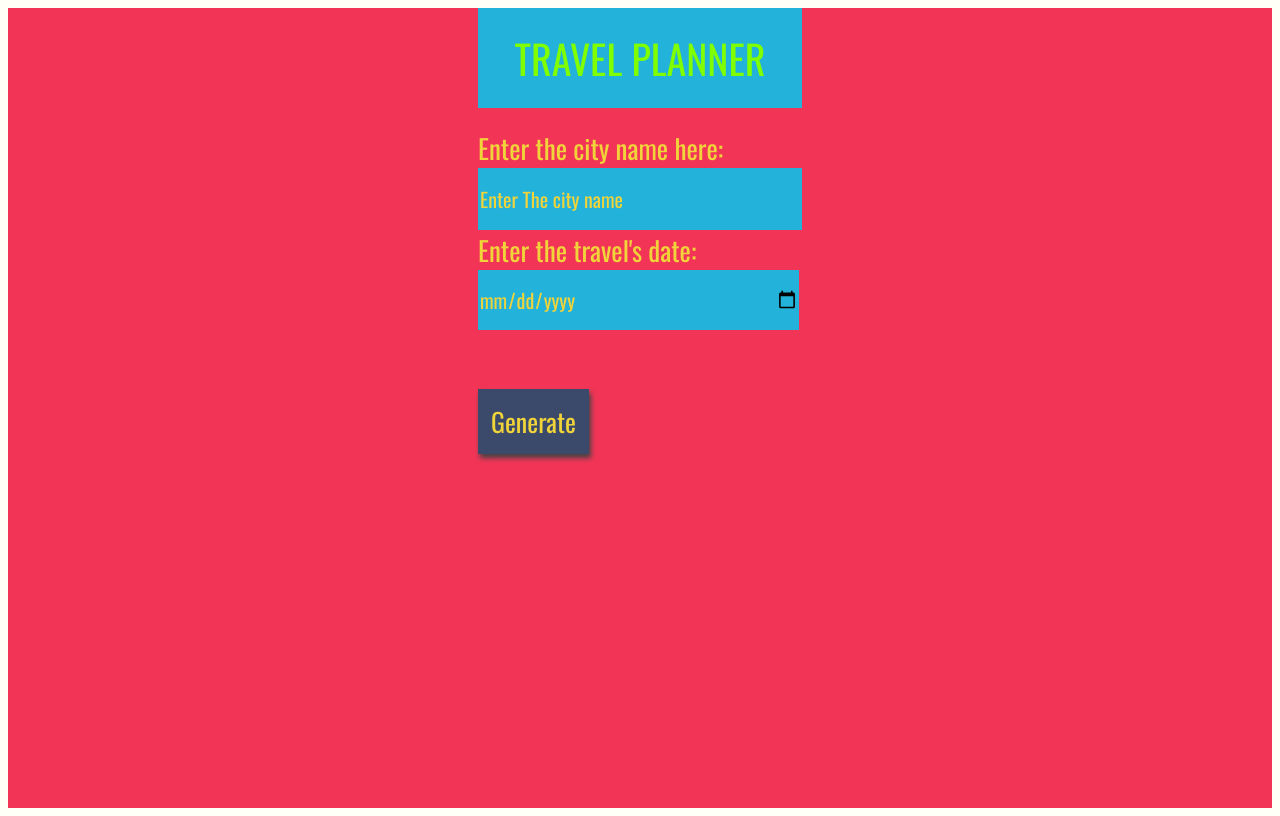
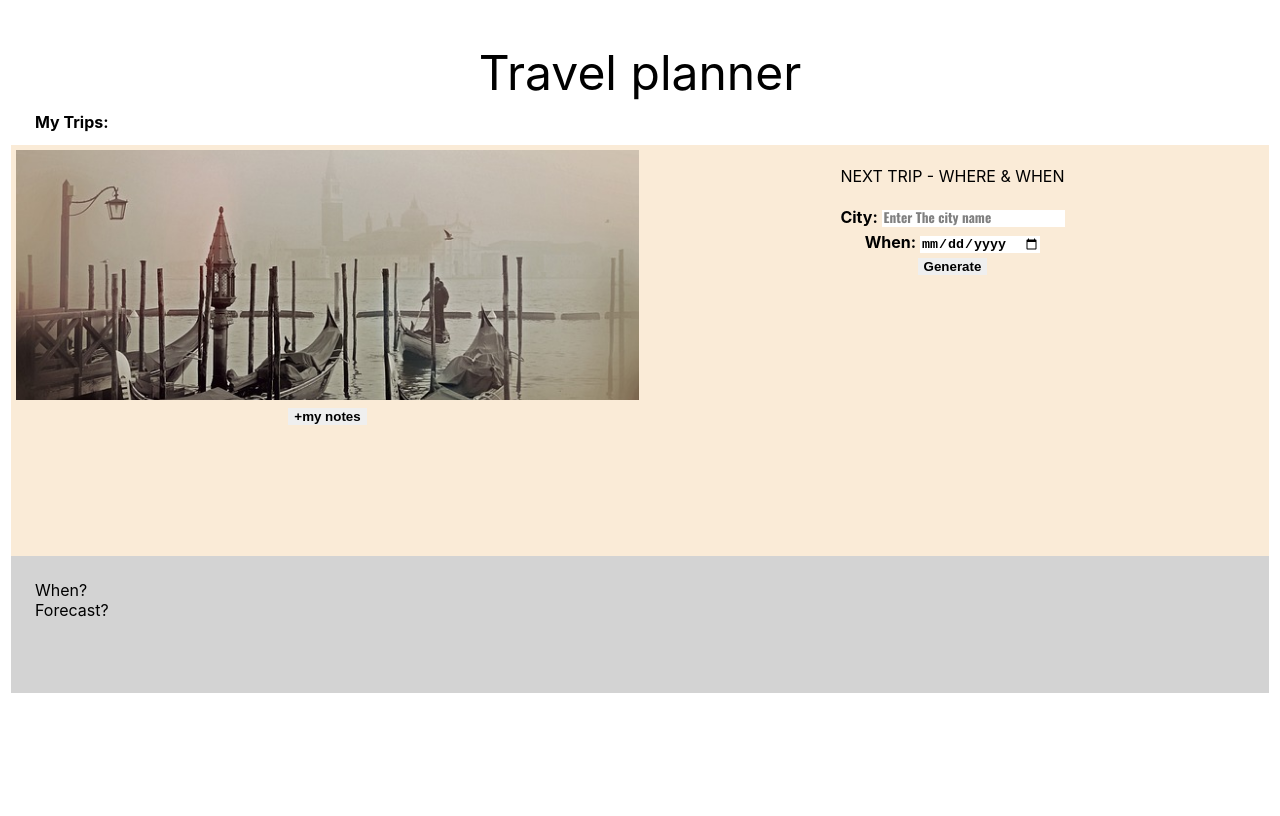
Before and after one commit to MarceloMSilveira/CAPSTONE_FINAL, a website built with webpack: page src/client/views/index.html in a window 1280 px wide. Built offline with nearby package versions, Linux system fonts and the light colour scheme; a web font is replaced by a local one.

Commit message:
setup new design

```diff
--- a/src/client/styles/style.scss
+++ b/src/client/styles/style.scss
@@ -1,100 +1,93 @@
-body{
-    background: #fffff8;
+body {
     font-family: -apple-system, BlinkMacSystemFont, sans-serif;
 }
 
-#app{
+label, input, button{
+    font-weight: bold;
+    border: none;
+}
+.wholeApp{
+    margin: 3px;
     display: grid;
-    grid-auto-rows: minmax(50px, auto);
-    /* grid-template-columns:  */
-    height:100vh;
-    background: #f23557;
-    color: #f0d43a;
-    justify-content: center;
-    grid-gap: 1em;
-    font-size: 20px;
-    font-family: 'Oswald', sans-serif;
+    grid-template-rows: minmax(10vh,1fr) minmax(50vh,3fr) minmax(15vh,1fr);
+    grid-template-areas:
+    "header",
+    "main",
+    "botton"
+    ;
 }
 
-.holder{
-
+.main{
+    background-color: antiquewhite;
+    grid-area: "main";
+    padding: 5px;
+    display: grid;
+    grid-template-columns: 1fr;
+    gap: 2px;
+    flex-wrap: wrap;
+    grid-template-areas:
+    "mainLeft",
+    "mainRight";
 }
 
-.feel{
-        height: 2em;
-        width: 2em;
+.header{
+    padding: 1.5em;
+    display: grid;
+    grid-template-rows: 90% 10%;
 }
 
-.entry{
-    background: rgba(59, 74, 107, .4);
-    margin: 1em;
+.mainHeader{
+    font-size: 3em;
+    display: flex;
+    align-items: center;
+    justify-content: center;
+    padding: 5px;
 }
 
-#entryHolder{
-
+.bottonHeader {
+    font-weight:bold;
 }
 
-#date{
-
+.mainLeft{
+    grid-area: "mainLeft";
+    display: flex;
+    flex-direction: column;
+    align-items: center;
+    flex-wrap: wrap;
+    gap: 5px;
 }
 
-#temp{
-
+.image-container {
+    width: 100%;
+    height: 250px;
+    background-image: url('../media/venice.jpg');
+    background-size: cover;
+    background-position: center;
+}
+.mainRight{
+    grid-area: "mainRight";
+    display: flex;
+    flex-direction: column;
+    align-items: center;
+    gap: 5px;
 }
 
-#content{
-
+.botton{
+    background-color:lightgray;
+    padding: 1.5em;
 }
 
-.headline {
-    font-size: 2em;
-    color:chartreuse;
-    display: flex;
-    flex-direction: row;
-    align-items: center;
-    justify-content: center;
-    background-color: #22b2da;
-}
-.title{
 
+@media screen and (min-width: 600px) {
+    .main{
+        padding: 5px;
+        grid-template-columns: 1fr 1fr;
+        grid-template-areas: "mainLeft mainRight";
+        gap: 2px;
+        flex-wrap: wrap;
+    }
 }
 
-/*  Basic Styling To Override Default For Basic HTML Elements */
-label{
-    display:block;
-    font-size: 27px;
-}
-
-input{
-    display:block;
-    height: 60px;
-    width: 320px;
-    background:#22b2da;
-    color: #f0d43a;
-    font-size: 20px;
-    font-family: 'Oswald', sans-serif;
-    border: none;
-}
-
-button{
-    background: #3b4a6b;
-    color: #f0d43a;
-    font-size: 26px;
-    font-family: 'Oswald', sans-serif;
-    border: none;
-    box-shadow: 2px 4px 5px #444;
-    padding: .5em;
-}
-h1{
-    font-size: 36px;
-}
-
-textarea{
-    background:#22b2da;
-    color: #f0d43a;
-    font-size: 20px;
-    font-family: 'Oswald', sans-serif;
-}
 /* Reset style for HTML element on active to have no border*/
 input:focus,
 select:focus,
@@ -104,7 +97,7 @@ button:focus {
 }
 /* Style for Placeholder Text*/
 ::placeholder { /* Firefox, Chrome, Opera */
-    color: #f0d43a;
+    color: gray;
     font-family: 'Oswald', sans-serif;
 
 }
--- a/src/client/views/index.html
+++ b/src/client/views/index.html
@@ -4,27 +4,36 @@
         <meta charset="UTF-8">
         <title>CAPSTONE</title>
         <link href="https://fonts.googleapis.com/css?family=Oswald:400,600,700|Ranga:400,700&display=swap" rel="stylesheet">
+        <link rel="stylesheet" href="style.css">
     </head>
     <body>
-  <div id = "app">
-    <div class ="holder headline">
-    TRAVEL PLANNER
+        <div class="wholeApp">
+            <div class="header">
+                <div class="mainHeader">Travel planner</div>
+                <div class="bottonHeader">My Trips:</div>
             </div>
-
-    <div class ="holder city">
-      <label for="city">Enter the city name here:</label>
+            <div class="main">
+                <div class="mainLeft">
+                    <div id="imgFromPixabay" class="image-container"></div>
+                    <div>
+                        <input type="button" value="+my notes">
+                    </div>
+                </div>
+                <div class="mainRight">
+                    <p>NEXT TRIP - WHERE & WHEN</p>
+                    <label> City:
                         <input type="text" id="city" placeholder="Enter The city name">
-      <label for="date">Enter the travel's date:</label>
-      <input type="date" id="tripDate" placeholder="Enter the travel's date">
-    </div>
-
-    <div class ="holder feel">
+                    </label>
+                    <label>When:
+                        <input type="date" id="tripDate">
+                    </label>
                     <button id="generate" type = "submit"> Generate </button>
                 </div>
-
-    <div id="when"></div>
-    <div id ="result"> </div>
-    <div id="imgFromPixabay"></div>
+            </div>
+            <div class="botton">
+                <div id="when">When?</div>
+                <div id ="result">Forecast?</div>
+            </div>
         </div>
     </body>
 </html>
```
Also changed, not shown: src/client/media/venice.jpg (added). Lines whose indentation alone changed are shown as unchanged.
